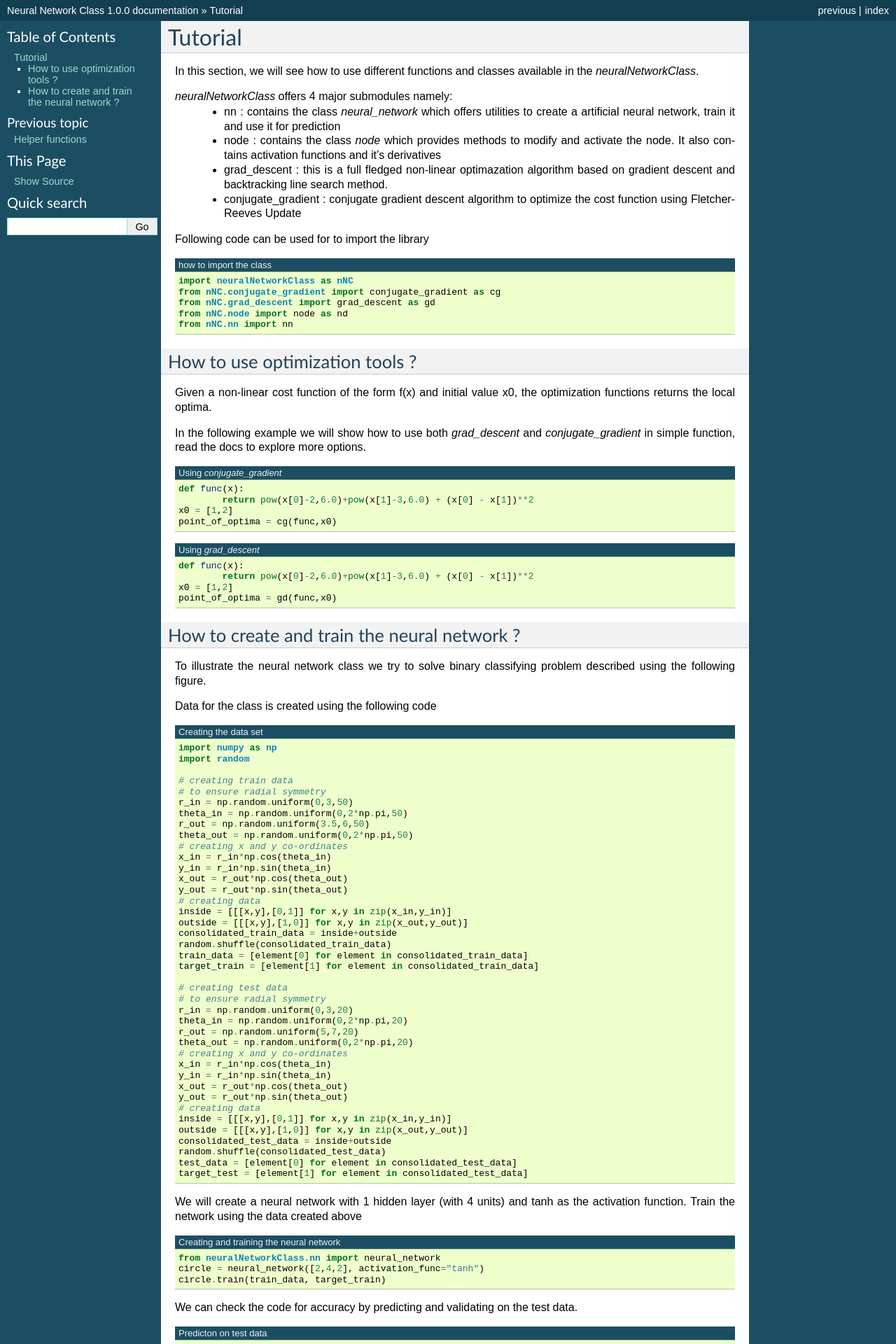
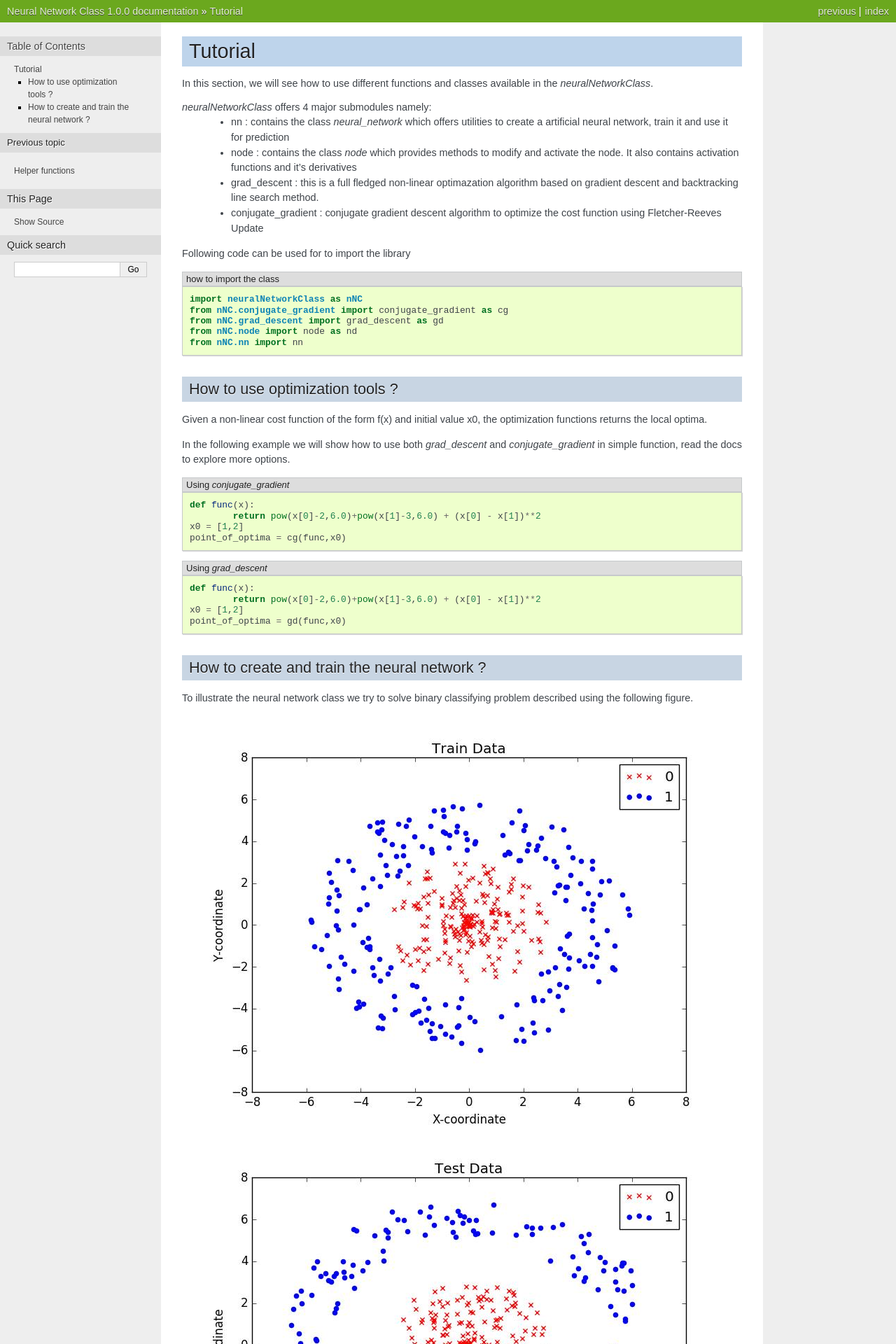
Before and after one commit to siddharthswarnkar/generalNNClass, a Sphinx documentation site: the page built from docs/source/tutorial.rst, in a window 1280 px wide. Shown: the top 1920 px of the page at 70% size. Built offline with Sphinx 7.4.7, drawn with Linux system fonts in a browser that asks for light colours.

Commit message:
Final Commit

```diff
--- a/docs/source/conf.py
+++ b/docs/source/conf.py
@@ -101,7 +101,7 @@ pygments_style = 'sphinx'
 
 # The theme to use for HTML and HTML Help pages.  See the documentation for
 # a list of builtin themes.
-html_theme = 'default'
+html_theme = 'nature'
 
 # Theme options are theme-specific and customize the look and feel of a theme
 # further.  For a list of options available for each theme, see the
--- a/docs/source/tutorial.rst
+++ b/docs/source/tutorial.rst
@@ -49,6 +49,12 @@ How to create and train the neural network ?
 ============================================
 
 To illustrate the neural network class we try to solve binary classifying problem described using the following figure.
+
+.. image:: train.png
+   :scale: 100 %
+
+.. image:: test.png
+   :scale: 100 %
 
 Data for the class is created using the following code
 
```
Also changed, not shown: docs/source/test.png (added), docs/source/train.png (added), 2 other files.
